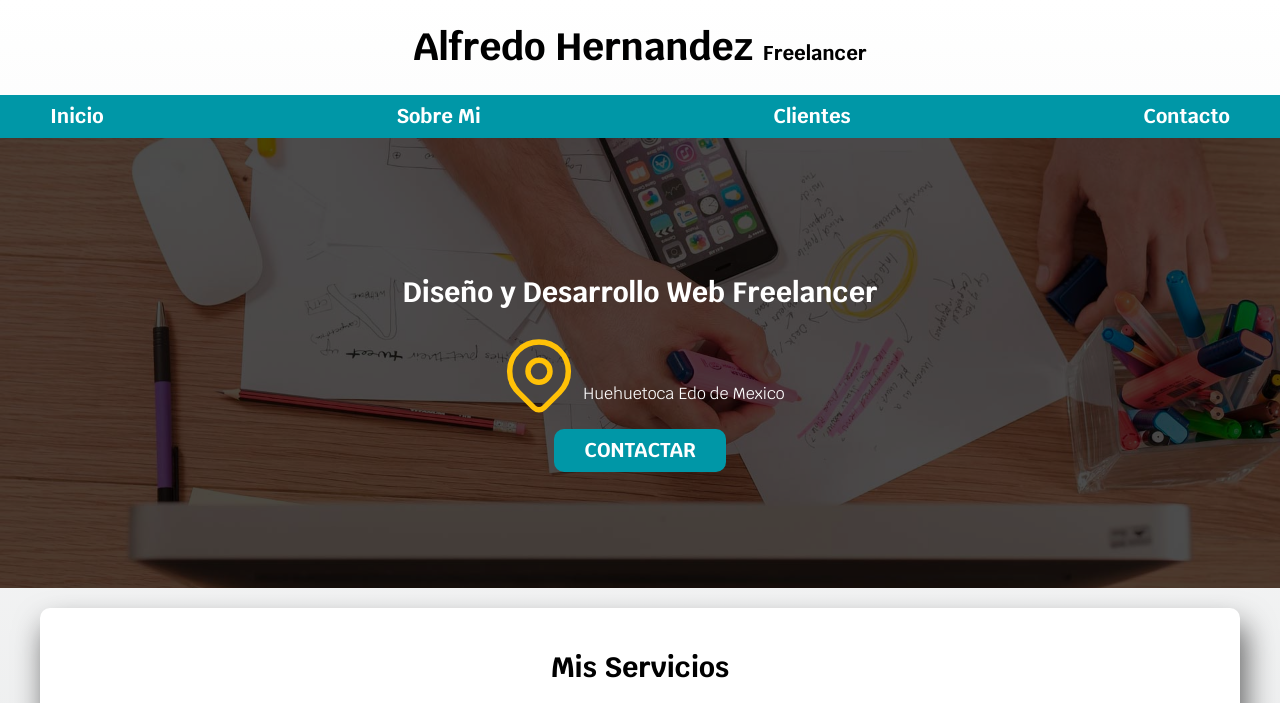
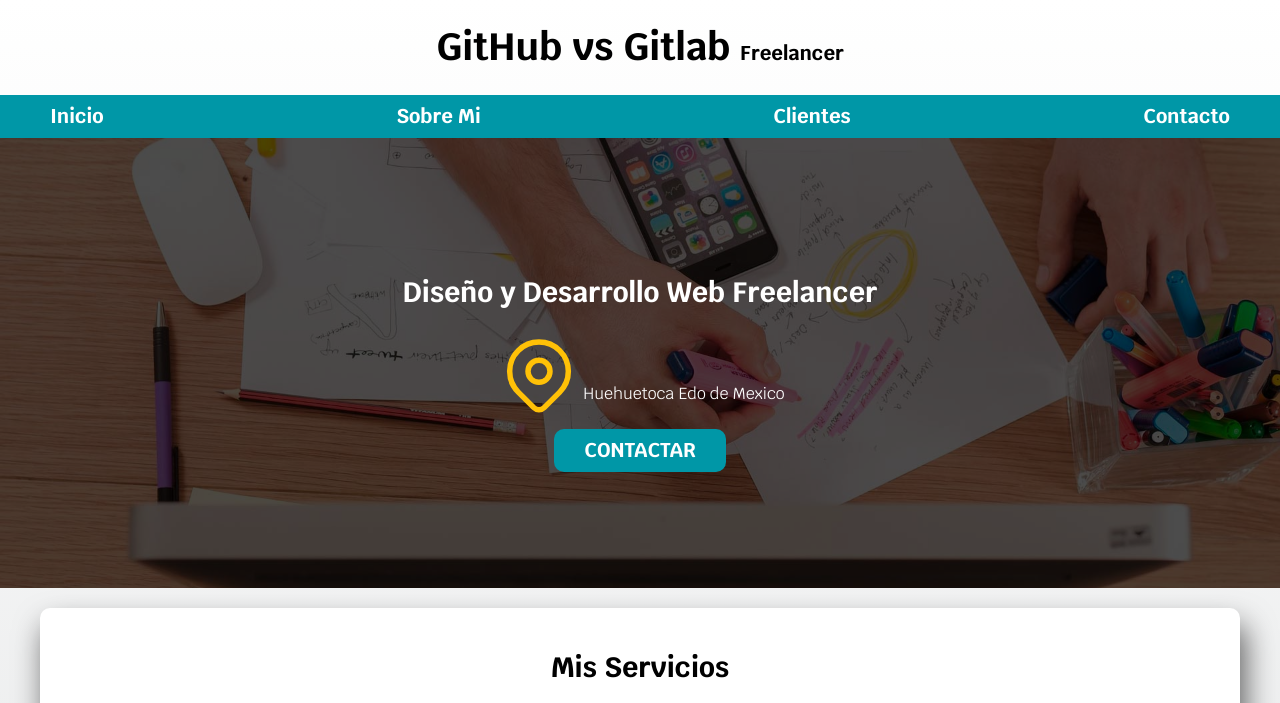
Before and after one commit to Alfredy25/CursoDesarrolloWeb, a plain HTML site: page index.html in a window 1280 px wide. Shown: the top 703 px of the page. Drawn offline with Linux system fonts and the light colour scheme.

Commit message:
se actualizo master (GitHub vs GitLab)

```diff
--- a/index.html
+++ b/index.html
@@ -16,7 +16,7 @@
 
 <body>
     <header>
-        <h1 class="titulo">Alfredo Hernandez <span>Freelancer</span></h1>
+        <h1 class="titulo">GitHub vs Gitlab <span>Freelancer</span></h1>
     </header>
     <div class="nav-bg">
         <nav class="navegacion-principal contenedor">
```
